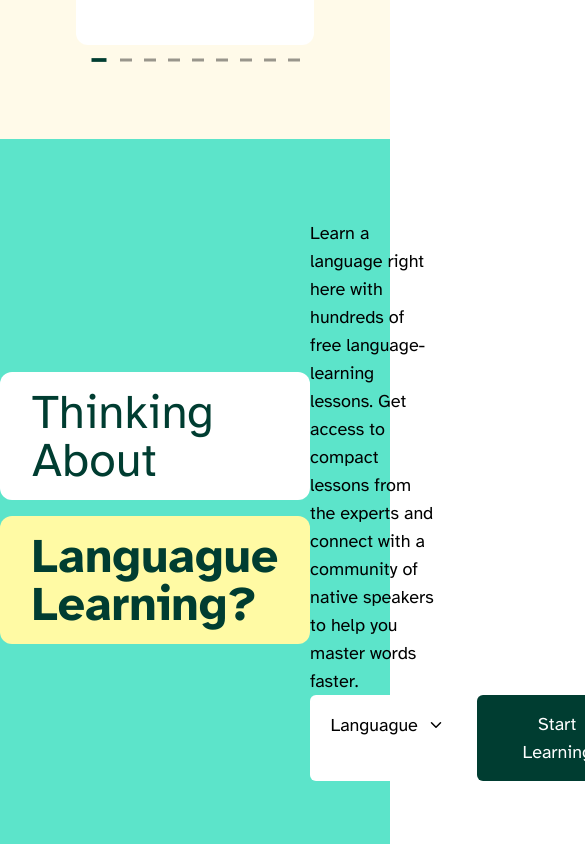
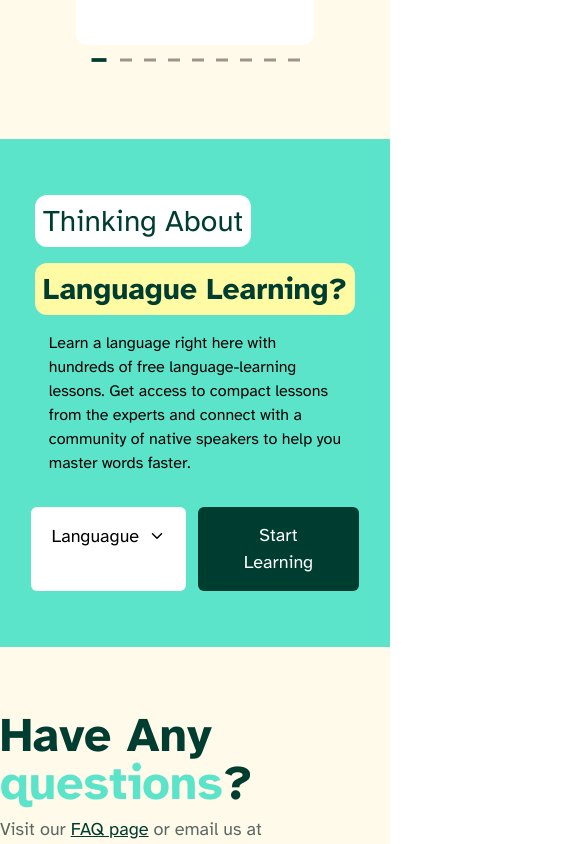
Before and after one commit to Leo-Cata/Dialect-Project, a React (Vite) app: page / in a window 390 px wide. Shown: the part 5740-6584 px from the top of the page, 585 px wide, since content can reach past the window. Built offline with nearby package versions, Linux system fonts and the light colour scheme.

Commit message:
CTA responsive

```diff
--- a/src/components/CTA.jsx
+++ b/src/components/CTA.jsx
@@ -3,22 +3,22 @@ import Buttons from './Buttons';
 
 const CTA = () => {
   return (
-    <div className="bg-mainCyan flex justify-evenly items-center py-20 ">
-      <div className="flex flex-col text-5xl text-mainFont">
-        <span className="bg-white rounded-xl w-fit py-4 px-8 my-4">
+    <div className="bg-mainCyan flex justify-evenly items-center py-10 lg:py-20 flex-col lg:flex-row ">
+      <div className="flex flex-col text-3xl md:text-5xl text-mainFont max-w-[90%] sm:max-w-none">
+        <span className="bg-white rounded-xl w-fit py-2 sm:py-4 px-2 sm:px-8 my-4">
           Thinking About
         </span>
-        <span className="bg-mainYellow rounded-xl w-fit py-4 px-8 font-bold">
+        <span className="bg-mainYellow rounded-xl w-fit py-2 sm:py-4 px-2 sm:px-8 font-bold text-center">
           Languague Learning?
         </span>
       </div>
-      <div className="w-1/3 text-lg">
-        <p>
+      <div className="w-3/4 md:w-1/3 md:text-lg space-y-8 my-4">
+        <p className="">
           Learn a language right here with hundreds of free language-learning
           lessons. Get access to compact lessons from the experts and connect
           with a community of native speakers to help you master words faster.
         </p>
-        <div className="flex">
+        <div className="flex justify-center md:justify-start">
           <Buttons />
         </div>
       </div>
```
